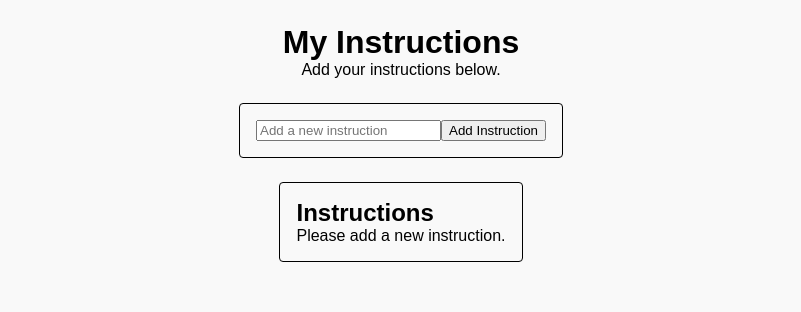
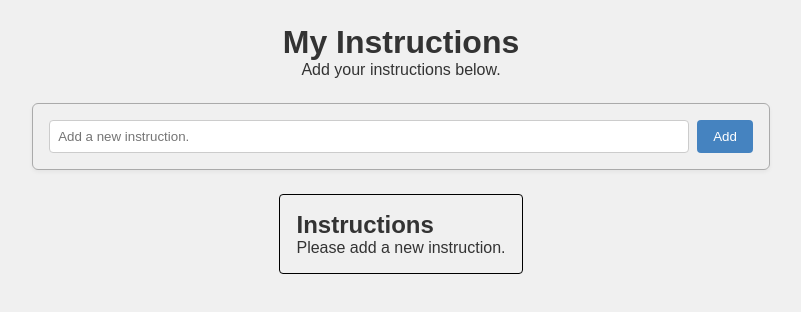
Before and after one commit to juancaricodev/react-test-instruction-list, a React (Vite) app: page / in a window 1280 px wide. Shown: the top 312 px of the page, without its empty margins (239-1040 px from the left). Built offline with nearby package versions, Linux system fonts and the light colour scheme.

Commit message:
feat: Add input styles

```diff
--- a/src/App.css
+++ b/src/App.css
@@ -1,16 +1,16 @@
 .app-container {
-  max-width: 1200px;
   margin: 0 auto;
+  max-width: 100vw;
 }
 
 .app-header {
+  margin: 24px 0;
   text-align: center;
-  margin: 24px 0;
 }
 
 .app-main {
+  align-items: center;
   display: flex;
   flex-direction: column;
-  align-items: center;
   gap: 24px;
 }
--- a/src/components/CreateInstruction/CreateInstruction.tsx
+++ b/src/components/CreateInstruction/CreateInstruction.tsx
@@ -45,7 +45,7 @@ const CreateInstruction: React.FC<CreateInstructionProps> = ({ instructions, set
         type="text"
         name="text-input"
         id="text-input"
-        placeholder="Add a new instruction"
+        placeholder="Add a new instruction."
         value={inputValue}
         onChange={handleInputChange}
       />
@@ -53,7 +53,7 @@ const CreateInstruction: React.FC<CreateInstructionProps> = ({ instructions, set
         className='create-instruction__button'
         onClick={handleAddInstruction}
       >
-        Add Instruction
+        Add
       </button>
       <span className='create-instruction__error-message'>{errorMessage}</span>
     </section>
--- a/src/components/CreateInstruction/CreateInstructions.css
+++ b/src/components/CreateInstruction/CreateInstructions.css
@@ -1,5 +1,42 @@
 .create-instruction {
-  border: 1px solid #000000;
-  border-radius: 4px;
-  padding: 16px;
+  border: 1px solid #aaaaaa;
+  border-radius: 6px;
+  box-shadow: 0 2px 4px rgba(0,0,0,0.05);
+  display: grid;
+  gap: 8px;
+  grid-template-columns: 1fr auto;
+  padding: 16px 16px 8px;
+
+  .create-instruction__input {
+    border: 1px solid #cccccc;
+    border-radius: 4px;
+    color: #333333;
+    outline: none;
+    padding: 8px;
+    width: 50vw;
+  }
+
+  .create-instruction__input:focus {
+    border-color: #4583c0;
+  }
+
+  .create-instruction__button {
+    background-color: #4583c0;
+    border: none;
+    border-radius: 4px;
+    color: #ffffff;
+    cursor: pointer;
+    padding: 8px 16px;
+    transition: background-color 0.2s ease-in-out;
+  }
+
+  .create-instruction__button:hover {
+    background-color: #2c5d8a;
+  }
+
+  .create-instruction__error-message {
+    color: #ff0000;
+    font-size: 14px;
+    grid-column: 1 / -1;
+  }
 }
--- a/src/index.css
+++ b/src/index.css
@@ -4,6 +4,7 @@
 }
 
 body {
+  background-color: #f0f0f0;
+  color : #333333;
   font-family: sans-serif;
-  background-color: #F9F9F9;
 }
```
